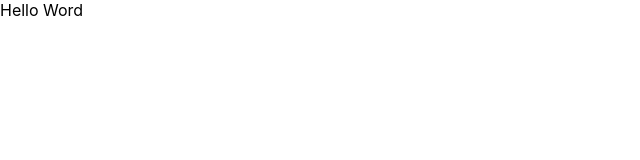
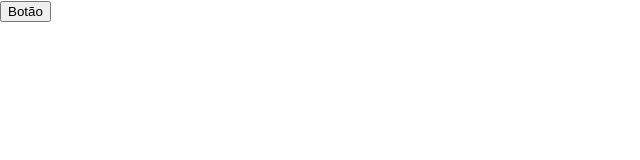
Before and after one commit to YuriCF1/Proj.Study-React--TS, a React (Create React App) app in the folder alura-studies/: page / in a window 1280 px wide. Shown: the top 160 px of the page, without its empty margins (0-640 px from the left). Built offline with nearby package versions, Linux system fonts and the light colour scheme.

Commit message:
Creating the first component

```diff
--- a/alura-studies/public/index.html
+++ b/alura-studies/public/index.html
@@ -10,12 +10,53 @@
       content="Web site created using create-react-app"
     />
     <link rel="apple-touch-icon" href="%PUBLIC_URL%/logo192.png" />
+
+    <link rel="manifest" href="%PUBLIC_URL%/manifest.json" />
+
+    <title>Alura Studies</title>
+  </head>
+  <body>
+    <noscript>You need to enable JavaScript to run this app.</noscript>
+    <div id="root"></div>
+
+  </body>
+</html>
+
+
+
+
+
+
+
+
+
+
+
+
+
+
+
+
+
+
+
+
+
+
+
+
+
+
+
+
+
+
     <!--
       manifest.json provides metadata used when your web app is installed on a
       user's mobile device or desktop. See https://developers.google.com/web/fundamentals/web-app-manifest/
     -->
-    <link rel="manifest" href="%PUBLIC_URL%/manifest.json" />
-    <!--
+
+   <!--
       Notice the use of %PUBLIC_URL% in the tags above.
       It will be replaced with the URL of the `public` folder during the build.
       Only files inside the `public` folder can be referenced from the HTML.
@@ -24,12 +65,8 @@
       work correctly both with client-side routing and a non-root public URL.
       Learn how to configure a non-root public URL by running `npm run build`.
     -->
-    <title>React App</title>
-  </head>
-  <body>
-    <noscript>You need to enable JavaScript to run this app.</noscript>
-    <div id="root"></div>
-    <!--
+
+        <!--
       This HTML file is a template.
       If you open it directly in the browser, you will see an empty page.
 
@@ -39,5 +76,3 @@
       To begin the development, run `npm start` or `yarn start`.
       To create a production bundle, use `npm run build` or `yarn build`.
     -->
-  </body>
-</html>
--- a/alura-studies/src/App.tsx
+++ b/alura-studies/src/App.tsx
@@ -2,10 +2,11 @@ import React from 'react';
 // import logo from './logo.svg';
 // import './App.css';
 
+import Botao from './componants/Botao';
 function App() {
   return (
     <div className="App">
-      Hello Word
+      <Botao />
     </div>
   );
 }
--- /dev/null
+++ b/alura-studies/src/componants/Botao/index.tsx
@@ -0,0 +1,13 @@
+import React from 'react';
+class Botao extends React.Component {
+    render(): React.ReactNode {
+        return (
+            <button>
+                Botão
+            </button>
+
+        )
+    }
+}
+
+export default Botao;
```
